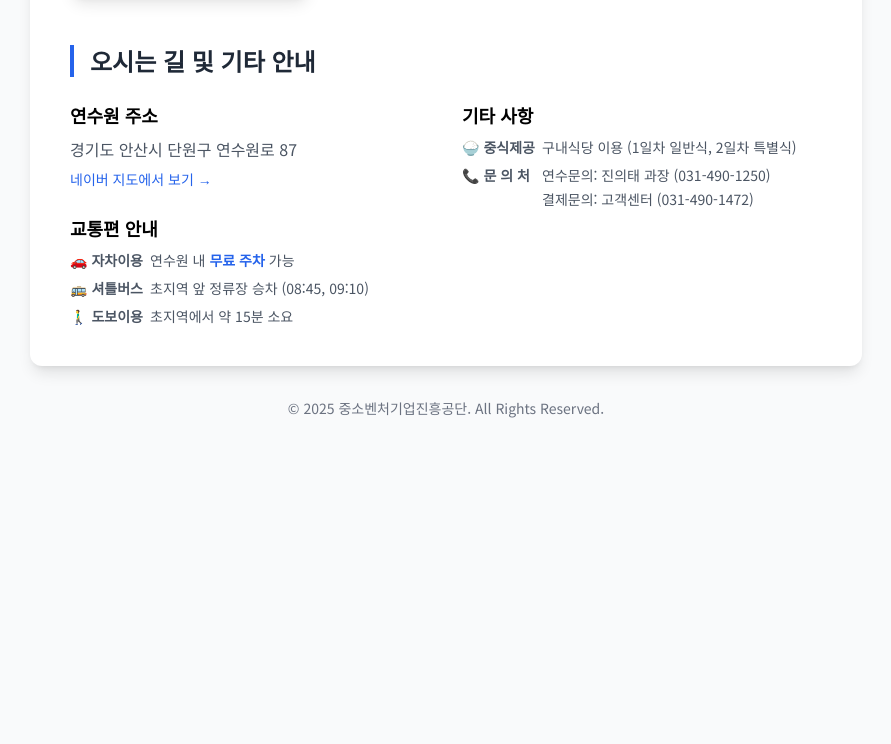
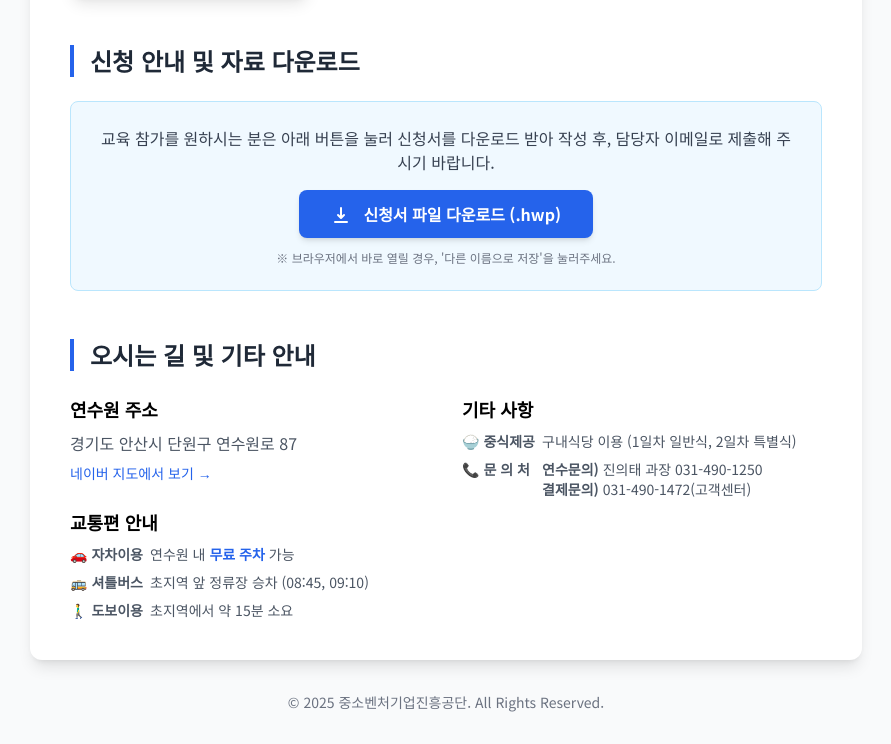
Before and after one commit to uietae-stack/ceo-eumacademy, a plain HTML site: page index.html in a window 1280 px wide. Shown: the part 1979-2723 px from the top of the page, without its empty margins (194-1085 px from the left). Before the commit the page ends 2429 px from the top, so only its background shows below. Drawn offline with nearby package versions, Linux system fonts and the light colour scheme.

Commit message:
Update index.html

```diff
--- a/index.html
+++ b/index.html
@@ -197,6 +197,25 @@
                     </div>
                 </section>
 
+                <!-- 신청 안내 및 자료 다운로드 -->
+                <section class="mb-12">
+                    <h2 class="text-2xl font-bold text-gray-800 border-l-4 border-blue-600 pl-4 mb-6">신청 안내 및 자료 다운로드</h2>
+                    <div class="bg-sky-50 border border-sky-200 rounded-lg p-6 text-center">
+                        <p class="text-gray-700 mb-4">
+                            교육 참가를 원하시는 분은 아래 버튼을 눌러 신청서를 다운로드 받아 작성 후, 담당자 이메일로 제출해 주시기 바랍니다.
+                        </p>
+                        <a href="https://uietae-stack.github.io/ceo-eumacademy/ceoacademy_application.hwp"
+                           download="2025_CEO_이음아카데미_신청서.hwp"
+                           class="inline-block bg-blue-600 text-white font-bold py-3 px-8 rounded-lg hover:bg-blue-700 transition-colors duration-300 shadow-md transform hover:scale-105">
+                            <svg xmlns="http://www.w3.org/2000/svg" class="h-5 w-5 inline-block mr-2 -mt-1" viewBox="0 0 20 20" fill="currentColor">
+                              <path fill-rule="evenodd" d="M3 17a1 1 0 011-1h12a1 1 0 110 2H4a1 1 0 01-1-1zm3.293-7.707a1 1 0 011.414 0L9 10.586V3a1 1 0 112 0v7.586l1.293-1.293a1 1 0 111.414 1.414l-3 3a1 1 0 01-1.414 0l-3-3a1 1 0 010-1.414z" clip-rule="evenodd" />
+                            </svg>
+                            신청서 파일 다운로드 (.hwp)
+                        </a>
+                        <p class="text-xs text-gray-500 mt-3">※ 브라우저에서 바로 열릴 경우, '다른 이름으로 저장'을 눌러주세요.</p>
+                    </div>
+                </section>
+
                 <!-- 오시는길 및 기타안내 -->
                  <section>
                     <h2 class="text-2xl font-bold text-gray-800 border-l-4 border-blue-600 pl-4 mb-6">오시는 길 및 기타 안내</h2>
@@ -204,7 +223,7 @@
                         <div>
                             <h4 class="font-semibold text-lg mb-2">연수원 주소</h4>
                             <p class="text-gray-600">경기도 안산시 단원구 연수원로 87</p>
-                            <a href="https://map.naver.com/p/search/%EC%A4%91%EC%86%8C%EB%B2%A4%EC%B2%98%EA%B8%B0%EC%97%85%EC%97%B0%EC%88%98%EC%9B%90" target="_blank" class="inline-block mt-2 text-sm text-blue-600 hover:underline">네이버 지도에서 보기 &rarr;</a>
+                            <a href="https://map.naver.com/p/search/중소벤처기업연수원" target="_blank" class="inline-block mt-2 text-sm text-blue-600 hover:underline">네이버 지도에서 보기 &rarr;</a>
 
                             <h4 class="font-semibold text-lg mt-6 mb-2">교통편 안내</h4>
                             <ul class="space-y-2 text-gray-600 text-sm">
@@ -217,12 +236,7 @@
                             <h4 class="font-semibold text-lg mb-2">기타 사항</h4>
                              <ul class="space-y-2 text-gray-600 text-sm">
                                 <li class="flex items-start"><span class="font-bold w-20 flex-shrink-0">🍚 중식제공</span><span>구내식당 이용 (1일차 일반식, 2일차 특별식)</span></li>
-                                <li class="flex items-start"><span class="font-bold w-20 flex-shrink-0">📞 문 의 처</span>
-                                    <div class="flex flex-col">
-                                        <span>연수문의: 진의태 과장 (031-490-1250)</span>
-                                        <span class="mt-1">결제문의: 고객센터 (031-490-1472)</span>
-                                    </div>
-                                </li>
+                                <li class="flex items-start"><span class="font-bold w-20 flex-shrink-0">📞 문 의 처</span><span><span class="font-semibold">연수문의)</span> 진의태 과장 031-490-1250<br><span class="font-semibold">결제문의)</span> 031-490-1472(고객센터)</span></li>
                             </ul>
                         </div>
                     </div>
```
